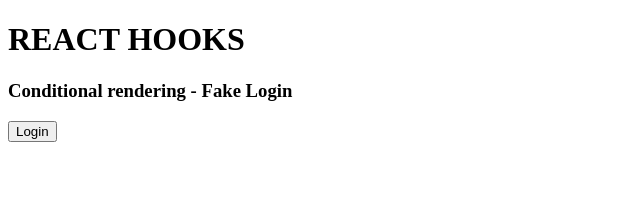
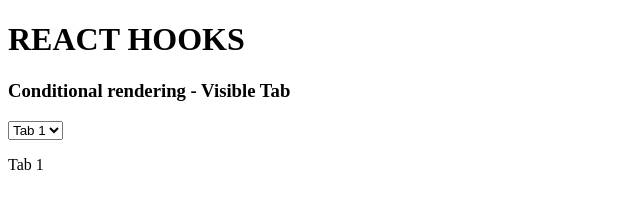
Before and after one commit to sys4soft/react_next_hooks, a React (Vite) app: page / in a window 1280 px wide. Shown: the top 224 px of the page, without its empty margins (0-640 px from the left). Built offline with nearby package versions, Linux system fonts and the light colour scheme.

Commit message:
10_hooks

```diff
--- a/src/App.jsx
+++ b/src/App.jsx
@@ -8,7 +8,8 @@
 // import HookState06 from './components/UseState_06'
 // import HookState07 from './components/UseState_07'
 // import HookState08 from './components/UseState_08'
-import HookState09 from './components/UseState_09'
+// import HookState09 from './components/UseState_09'
+import HookState10 from './components/UseState_10'
 
 export default () => {
     return (
@@ -22,7 +23,8 @@
             {/* <HookState06 /> */}
             {/* <HookState07 /> */}
             {/* <HookState08 /> */}
-            <HookState09 />
+            {/* <HookState09 /> */}
+            <HookState10 />
         </>
     )
 }
--- /dev/null
+++ b/src/components/UseState_10.jsx
@@ -0,0 +1,21 @@
+import React, { useState } from "react";
+
+export default () => {
+
+    const [tab, setTab] = useState(1)
+
+    return (
+        <>
+            <h3>Conditional rendering - Visible Tab</h3>
+            <select onChange={(e) => setTab(parseInt(e.target.value))  }>
+                <option value="1">Tab 1</option>
+                <option value="2">Tab 2</option>
+                <option value="3">Tab 3</option>
+            </select>
+
+            {tab === 1 && <p>Tab 1</p>}
+            {tab === 2 && <p>Tab 2</p>}
+            {tab === 3 && <p>Tab 3</p>}
+        </>
+    )
+}
```
